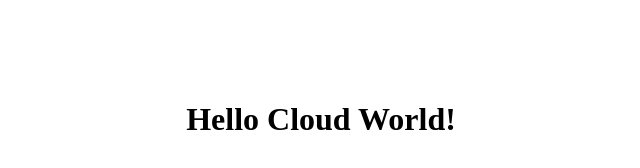
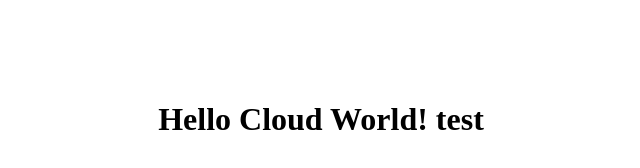
Before and after one commit to Spiers777/devops, a plain HTML site: page www/index.html in a window 1280 px wide. Shown: the whole page, without its empty margins (319-959 px from the left). Drawn offline with Linux system fonts and the light colour scheme.

Commit message:
test gcloud upload

```diff
--- a/www/index.html
+++ b/www/index.html
@@ -3,7 +3,7 @@
     <div align="center">
       <br /><br /><br /><br />
       <h1>
-        Hello Cloud World!
+        Hello Cloud World! test
       </h1>
     </div>
   </body>
```
Also changed, not shown: 1 other file.
